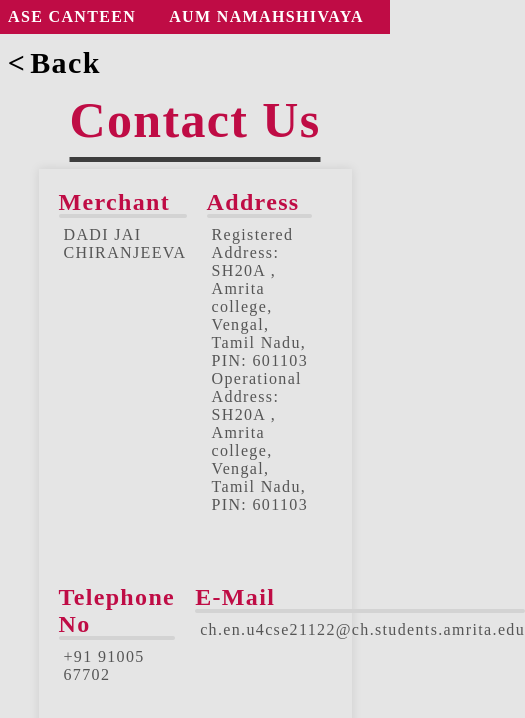
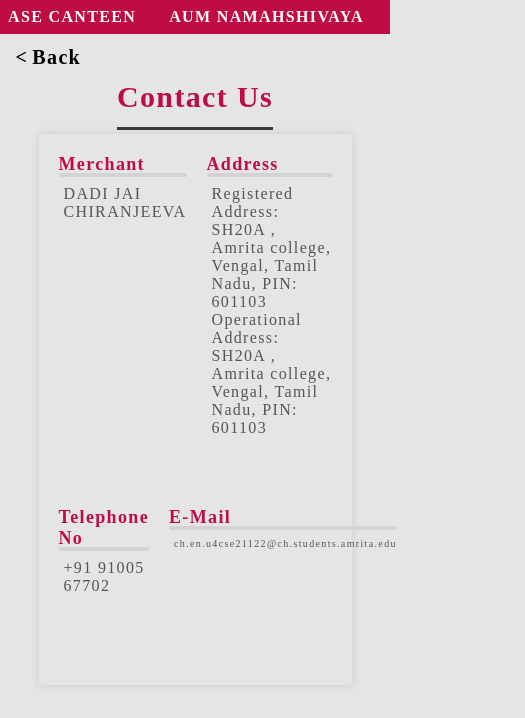
Before and after one commit to nazeer-18/kanteen, a React (Create React App) app in the folder kanteen/: page /contactus in a window 390 px wide. Shown: the top 718 px of the page, 525 px wide, since content can reach past the window. Built offline with nearby package versions, Linux system fonts and the light colour scheme; no server answers.

Commit message:
Fixup css of footer elements in css

```diff
--- a/kanteen/src/components/ContactUs.js
+++ b/kanteen/src/components/ContactUs.js
@@ -16,24 +16,24 @@ export default function OrderHistory() {
             <h className="contact-title">Contact Us</h>
             <div class="contact-data">
               <div className="contact-name-address-row">
-                <div className="contact-name-column">
-                  <h1 className="contact-name-heading">Merchant</h1>
-                  <p className="description">DADI JAI CHIRANJEEVA</p>
+                <div className="contact-column">
+                  <h1 className="contact-heading">Merchant</h1>
+                  <p className="contact-description">DADI JAI CHIRANJEEVA</p>
                 </div>
-                <div className="contact-address-column">
-                  <h1 className="contact-address-heading">Address</h1>
-                  <p className="description">Registered Address: SH20A , Amrita college, Vengal, Tamil Nadu, PIN: 601103<br></br>
+                <div className="contact-column">
+                  <h1 className="contact-heading">Address</h1>
+                  <p className="contact-description">Registered Address: SH20A , Amrita college, Vengal, Tamil Nadu, PIN: 601103<br></br>
                       Operational Address: SH20A , Amrita college, Vengal, Tamil Nadu, PIN: 601103<br></br></p>
                 </div>
               </div>
               <div className="contact-tele-mail-row">
-                <div className="contact-tele-column">
-                  <h1 className="contact-tele-heading">Telephone No</h1>
-                  <p className="description">+91 91005 67702</p>
+                <div className="contact-column">
+                  <h1 className="contact-heading">Telephone No</h1>
+                  <p className="contact-description">+91 91005 67702</p>
                 </div>
-                <div className="contact-mail-column">
-                  <h1 className="contact-mail-heading">E-Mail</h1>
-                  <p className="description">ch.en.u4cse21122@ch.students.amrita.edu</p>
+                <div className="contact-column">
+                  <h1 className="contact-heading">E-Mail</h1>
+                  <p className="contact-mail-description">ch.en.u4cse21122@ch.students.amrita.edu</p>
                 </div>
               </div>
             </div>
--- a/kanteen/src/styles/CancellationAndRefund.css
+++ b/kanteen/src/styles/CancellationAndRefund.css
@@ -47,3 +47,14 @@
     border-radius: 8px;
     cursor: pointer;
 }
+
+@media (max-width:450px){
+    .car-title{
+        font-size:20px;
+        margin-bottom: 15%;
+        margin-top: 5%;
+    }
+    .tac-scrollable {
+        height: 600px;
+    }
+  }
--- a/kanteen/src/styles/ContactUs.css
+++ b/kanteen/src/styles/ContactUs.css
@@ -40,23 +40,23 @@
     margin-bottom: 70px;
   }
 
-  .contact-name-column , .contact-address-column, .contact-tele-column, .contact-mail-column{
+  .contact-column{
     flex: 1;
     margin-right: 20px;
   }
 
-  /* .column:last-child {
+  .contact-column:last-child {
     margin-right: 0;
-  } */
+  }
 
-  .contact-name-heading, .contact-address-heading , .contact-tele-heading , .contact-mail-heading{
+  .contact-heading{
     position: relative;
     color:#bf0c45;
     font-size: 24px;
     margin-bottom: 10px;
   }
 
-  .contact-name-heading::after, .contact-address-heading::after , .contact-tele-heading::after , .contact-mail-heading::after {
+  .contact-heading::after{
     content: '';
     display: block;
     width: 100%;
@@ -68,8 +68,27 @@
     left: 0;
   }
 
-  .description {
+  .contact-description , .contact-mail-description{
     margin-left: 5px;
     font-size: 16px;
     color: #555;
   }
+
+  @media (max-width:450px){
+    .contact-backBtn{
+      font-size: 20px;
+      margin-left: 4%;
+  }
+  .contact-title{
+    font-size: 30px;
+  }
+  .contact-description{
+    width: auto;
+  }
+  .contact-heading{
+    font-size: 18px;
+  }
+  .contact-mail-description{
+    font-size: 10px;
+  }
+  }
--- a/kanteen/src/styles/Footer.css
+++ b/kanteen/src/styles/Footer.css
@@ -21,7 +21,16 @@
 
 .footer-link {
     color: white;
-    font-size: 16px;
+    font-weight: 300;
     text-decoration: none;
     margin: 0 10px;
 }
+
+@media (max-width:450px){
+    .footer-link {
+        color: white;
+        font-size: 8px;
+        text-decoration: none;
+        margin: 0 10px;
+    }
+  }
--- a/kanteen/src/styles/TermsAndConditions.css
+++ b/kanteen/src/styles/TermsAndConditions.css
@@ -46,3 +46,12 @@
     border-radius: 8px;
     cursor: pointer;
 }
+
+@media (max-width:450px){
+    .tac-title{
+        font-size:30px;
+    }
+    .tac-scrollable {
+        height: 600px;
+    }
+  }
```
Also changed, not shown: kanteen/src/styles/PrivacyPolicy.css (line endings or trailing spaces).
